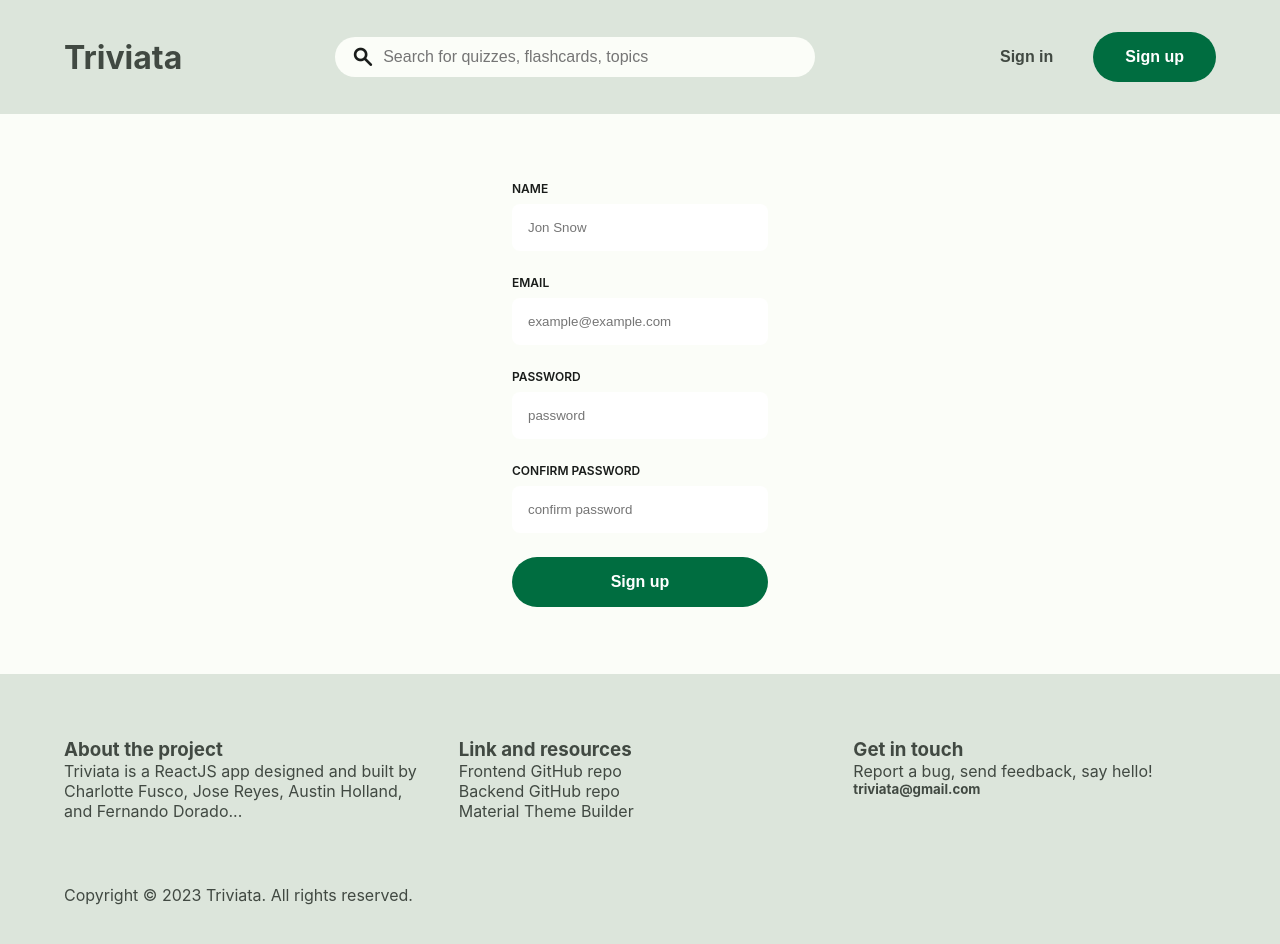
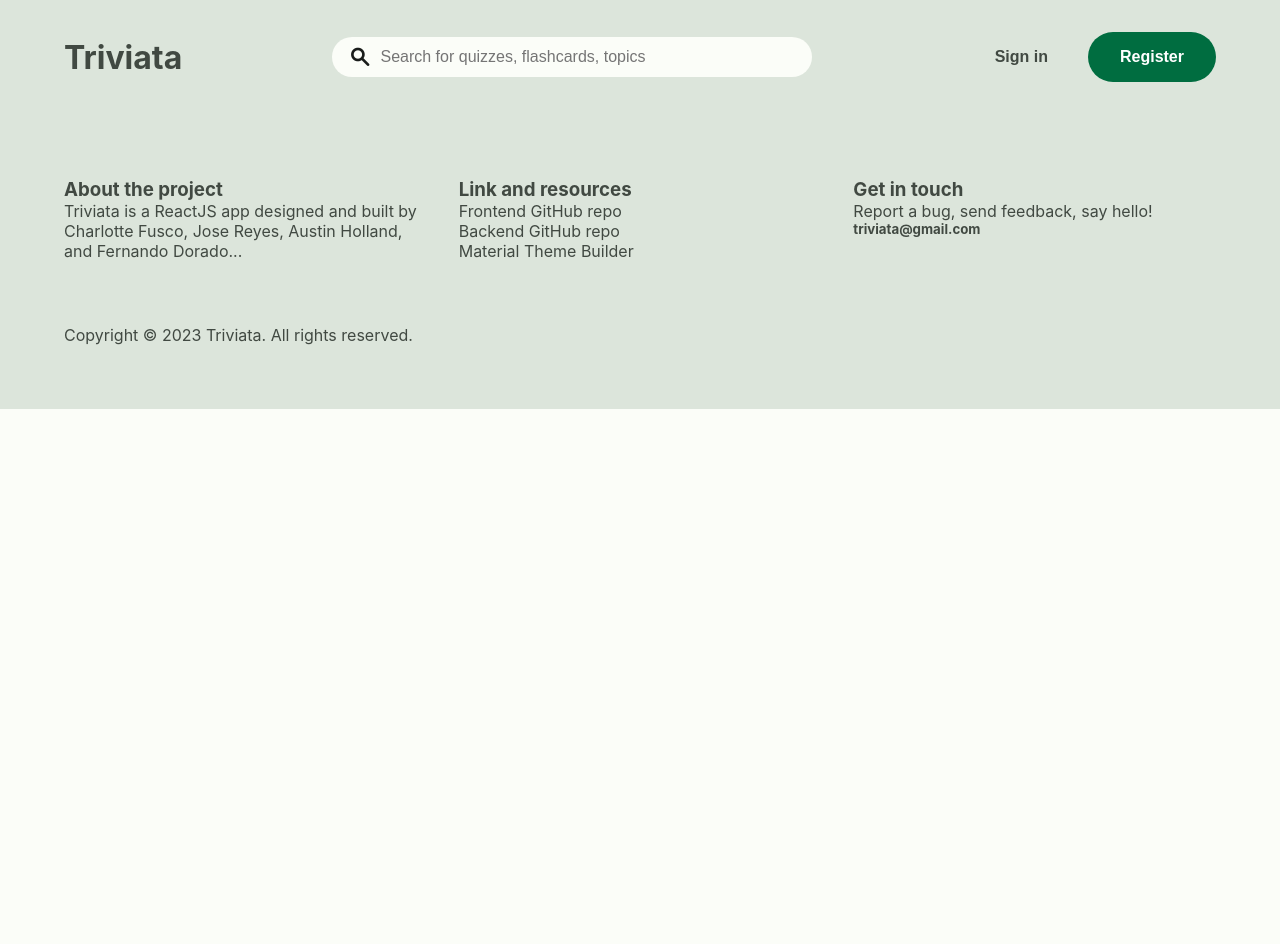
Before and after one commit to lastnameisgold/triviata_app_frontend, a React (Create React App) app in the folder triviata/: page /signup in a window 1280 px wide. Shown: the top 944 px of the page. After the commit the page ends 800 px from the top, so only its background shows below. Built offline with nearby package versions, Linux system fonts and the light colour scheme.

Commit message:
Reverted sign up back to register.

```diff
--- a/triviata/src/components/Main.js
+++ b/triviata/src/components/Main.js
@@ -5,7 +5,7 @@ import Create from './Create'
 import Bookmarks from './Bookmarks'
 import Profile from './Profile'
 import SignIn from './SignIn'
-import SignUp from './SignUp'
+import SignUp from './Register'
 // import { CheckSession } from './services/Auth'
 
 export default function Main() {
@@ -13,7 +13,7 @@ export default function Main() {
     const [authenticated, toggleAuthenticated] = useState(false)
     const [user, setUser] = useState(null)
 
-    //Used to allow persistant logging in - Not currently working
+    // Used to allow persistant logging in - Not currently working
         // const checkToken = async () => {
         //     const user = await CheckSession()
         //     setUser(user)
@@ -31,7 +31,7 @@ export default function Main() {
     return(
         <div className='main'>
             <Routes>
-                <Route path="/" element={<Home />}/>
+                <Route path="/" element={<Home user={user} authenticated={authenticated} />}/>
 
                 <Route path="/create" element={<Create />}/>
 
@@ -49,7 +49,7 @@ export default function Main() {
                         toggleAuthenticated={toggleAuthenticated}
                     />}/>
 
-                <Route path="/signup" element={<SignUp />}/>
+                <Route path="/register" element={<SignUp />}/>
 
             </Routes>
         </div>
--- a/triviata/src/components/Nav.js
+++ b/triviata/src/components/Nav.js
@@ -43,8 +43,8 @@ const Nav = ({authenticated, user}) => {
             <Link to="/signin">
                 <button className="link-button">Sign in</button>
             </Link>
-            <Link to="/signup">
-                <button className="primary-button">Sign up</button>
+            <Link to="/register">
+                <button className="primary-button">Register</button>
             </Link>
         </div>
     </div>
--- a/triviata/src/components/Profile.js
+++ b/triviata/src/components/Profile.js
@@ -18,7 +18,6 @@ export default function Profile({user, authenticated}) {
         handleUser()
     },[])
 
-
     return(
         <div>
             <h3>This is the Profile component</h3>
--- a/triviata/src/components/SignUp.js
+++ b/triviata/src/components/Register.js
@@ -66,7 +66,7 @@ const Register = () => {
             <input
               onChange={handleChange}
               type="password"
-              name="Password"
+              name="password"
               placeholder="password"
               value={formValues.password}
               required
--- a/triviata/src/services/UserServices.js
+++ b/triviata/src/services/UserServices.js
@@ -3,7 +3,7 @@ import Client from './api'
 
 export const GetUsers = async () => {
   try {
-    const res = await Client.get('/api/users/view/austin@fake.com')
+    const res = await Client.get('/api/users/view/fakeemail@email.com')
     return res.data
   } catch (error) {
     throw error
```
